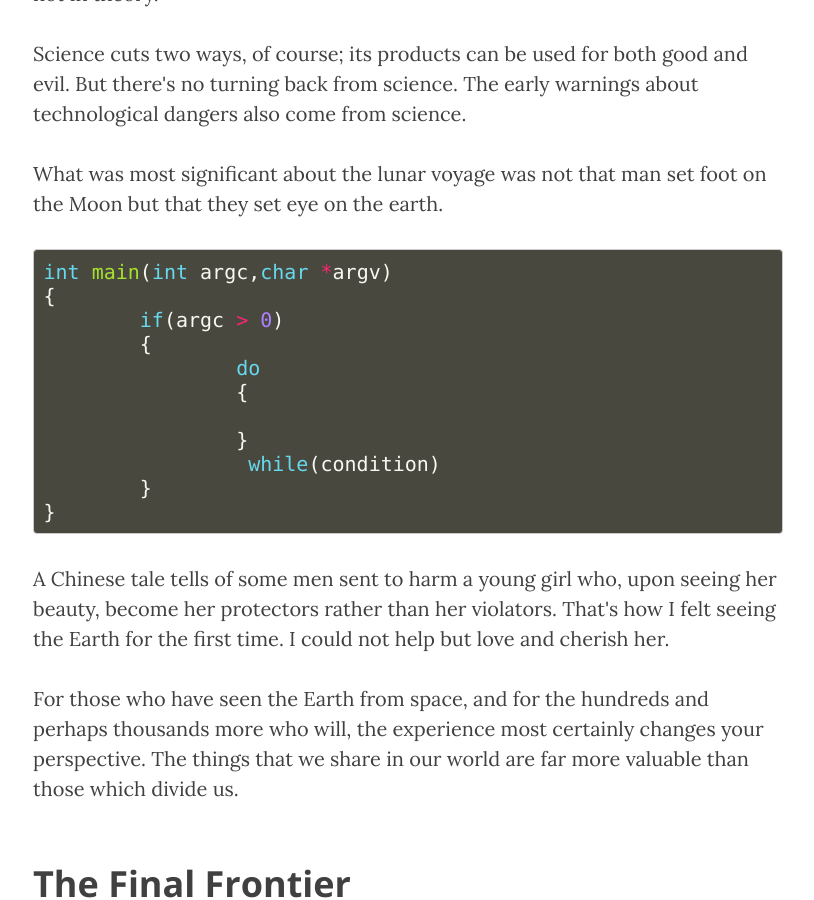
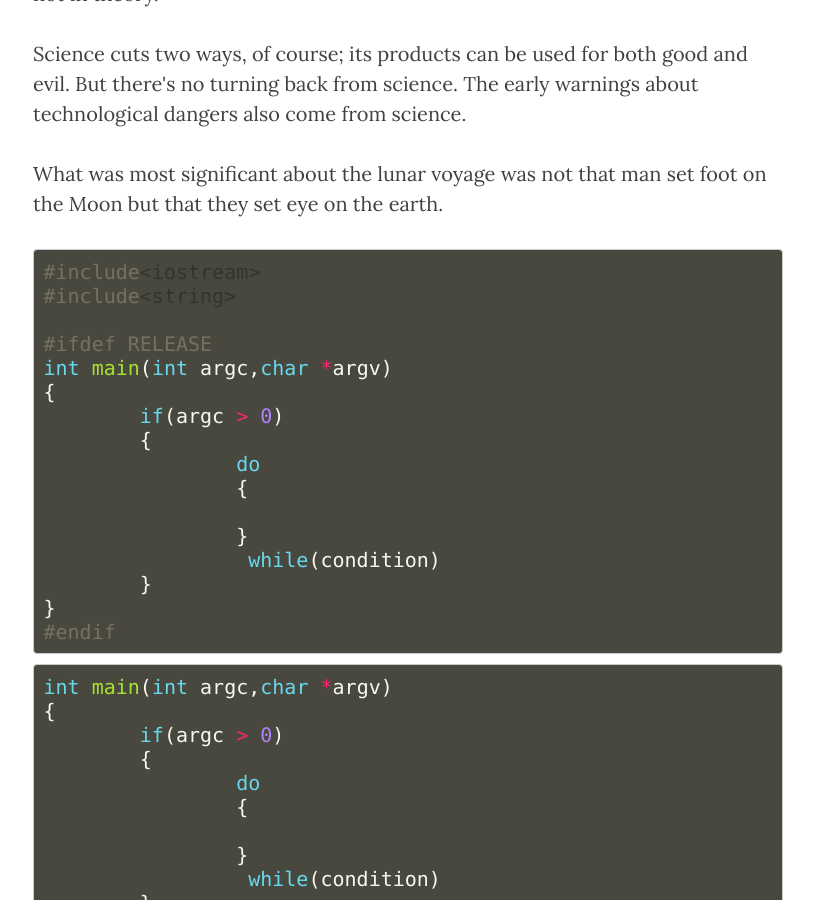
Before and after one commit to tgAncel/tgAncel.github.io, a Jekyll site: the page built from _posts/2014-07-01-dreams.markdown, in a window 1280 px wide and 900 px high, scrolled down 905 px. Shown: the whole window, without its empty margins (232-1046 px from the left). Built offline with Jekyll 4.4.1, drawn with Linux system fonts in a browser that asks for light colours; nearby versions of some CDN libraries; comment, search, counter and statistics services are not loaded.

Commit message:
test c++

```diff
--- a/_posts/2014-07-01-dreams.markdown
+++ b/_posts/2014-07-01-dreams.markdown
@@ -12,7 +12,24 @@ asdasdadasdasd
 <p>Science cuts two ways, of course; its products can be used for both good and evil. But there's no turning back from science. The early warnings about technological dangers also come from science.</p>
 
 <p>What was most significant about the lunar voyage was not that man set foot on the Moon but that they set eye on the earth.</p>
+{% highlight c++ %}
+#include<iostream>
+#include<string>
 
+#ifdef RELEASE
+int main(int argc,char *argv)
+{
+	if(argc > 0)
+	{
+		do
+		{
+
+		}
+		 while(condition)
+ 	}
+}
+#endif
+{% endhighlight %}
 {% highlight c %}
 
 int main(int argc,char *argv)
```
